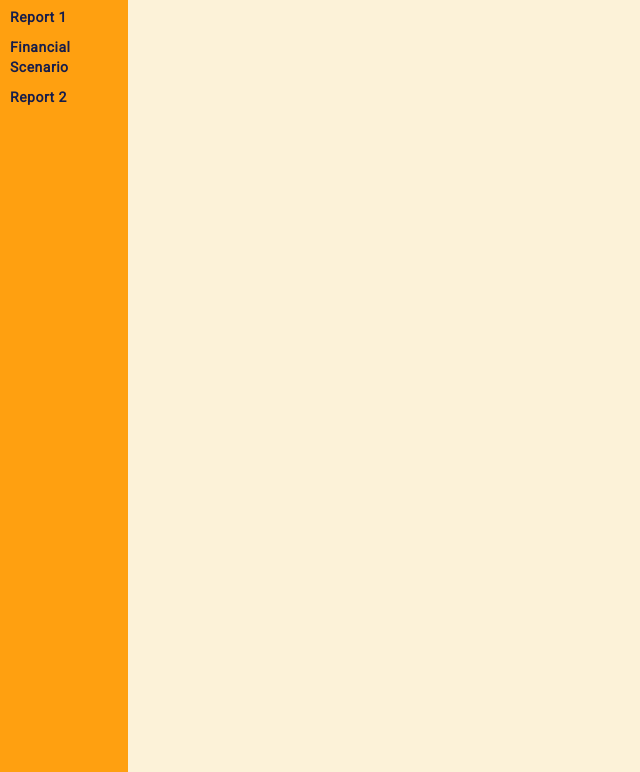
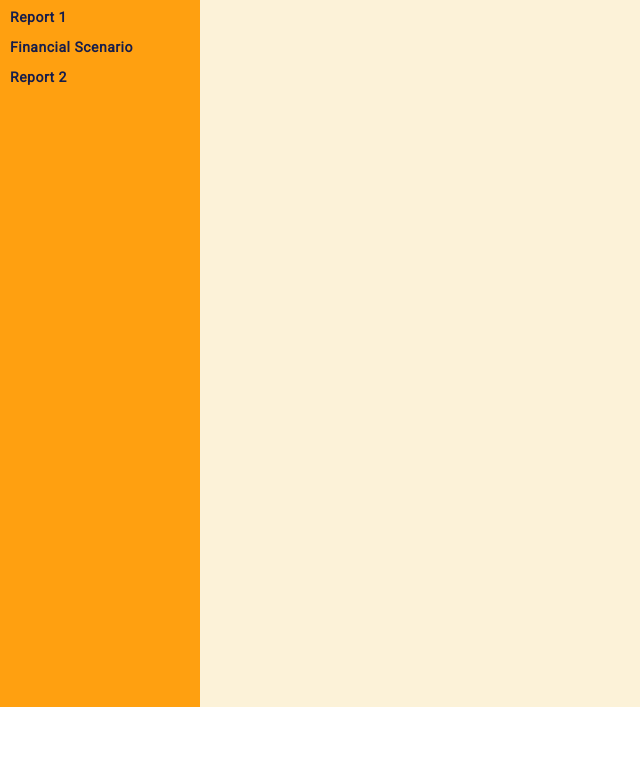
Before and after one commit to jpsteph/ECE-4950-GROUP-3-WEBSITE, a plain HTML site: page index.html in a window 1280 px wide. Shown: the part 93-865 px from the top of the page, without its empty margins (0-640 px from the left). After the commit the page ends 800 px from the top, so only its background shows below. Drawn offline with Linux system fonts and the light colour scheme.

Commit message:
P-1: Fix nav bar shrinking and expanding

```diff
--- a/index.html
+++ b/index.html
@@ -6,7 +6,6 @@
     <style>
       @import url("https://fonts.googleapis.com/css?family=Roboto");
       @import url("https://fonts.googleapis.com/css2?family=Noto+Serif:ital,wght@1,700&display=swap");
-      $blue-02: #999cb0;
 
       * {
         box-sizing: border-box;
@@ -18,20 +17,22 @@
           "Droid Sans", "Helvetica Neue", sans-serif;
         -webkit-font-smoothing: antialiased;
         -moz-osx-font-smoothing: grayscale;
-        color: $blue-02;
+        color: #161d4b;
       }
 
       .column {
         float: left;
-        height: 1000px;
+        height: 100vh;
       }
 
       .left {
-        width: 10%;
+        width: 200px;
+        /* flex-grow: 1; */
       }
 
       .right {
-        width: 90%;
+        width: fit-content;
+        flex-grow: 1;
       }
 
       .light-orange {
@@ -43,10 +44,15 @@
       }
 
       /* Clear floats after the columns */
-      .row:after {
+      /* .row:after {
         content: "";
         display: table;
         clear: both;
+      } */
+
+      .row {
+        display: flex;
+        flex-direction: row;
       }
 
       li {
@@ -81,31 +87,21 @@
       <div class="column left dark-orange">
         <div class="nav">
           <li style="margin-top: 70px;">
-            <a href="column.html">
-              About us
-            </a>
+            <a href="column.html">About us</a>
           </li>
           <li>
-            <a href="project_1.pdf">
-              Report 1
-            </a>
+            <a href="project_1.pdf">Report 1</a>
           </li>
           <li>
-            <a href="Financial%20Scenario.pdf">
-              Financial Scenario
-            </a>
+            <a href="Financial%20Scenario.pdf">Financial Scenario</a>
           </li>
           <li>
-            <a href="project_2.pdf">
-              Report 2
-            </a>
+            <a href="project_2.pdf">Report 2</a>
           </li>
         </div>
       </div>
       <div class="column right light-orange">
-        <h1>
-          ECE 4950 Group 3
-        </h1>
+        <h1>ECE 4950 Group 3</h1>
       </div>
     </div>
   </body>
```
